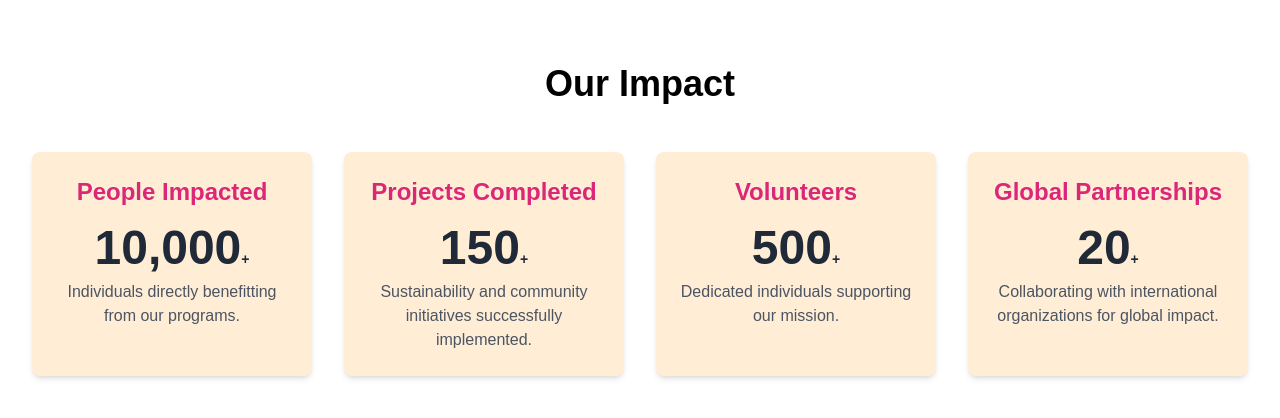
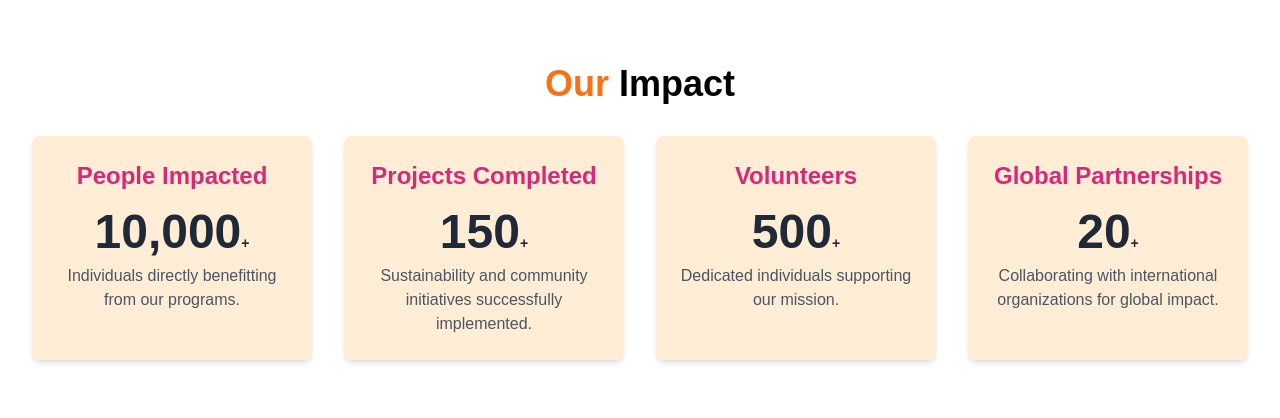
Before and after one commit to Bikash168/Trident_SF, a Next.js app: page /components/ImpactSection in a window 1280 px wide. Shown: the top 418 px of the page. Built offline with nearby package versions, Linux system fonts and the light colour scheme.

Commit message:
new changes

```diff
--- a/pages/components/ImpactSection.tsx
+++ b/pages/components/ImpactSection.tsx
@@ -30,9 +30,9 @@
   return (
     <section ref={sectionRef} className="bg-white py-16">
       <div className="max-w-7xl mx-auto px-4 sm:px-6 lg:px-8">
-        <h2 className="text-4xl font-bold text-center text-black mb-12">
-          Our Impact
-        </h2>
+      <h1 className="text-4xl font-bold text-center mb-8 text-orange-500">
+          Our <span className="text-black">Impact</span>
+        </h1>
 
         {/* Impact Stats Section */}
         <div className="grid grid-cols-1 md:grid-cols-2 lg:grid-cols-4 gap-8 text-center">
```
